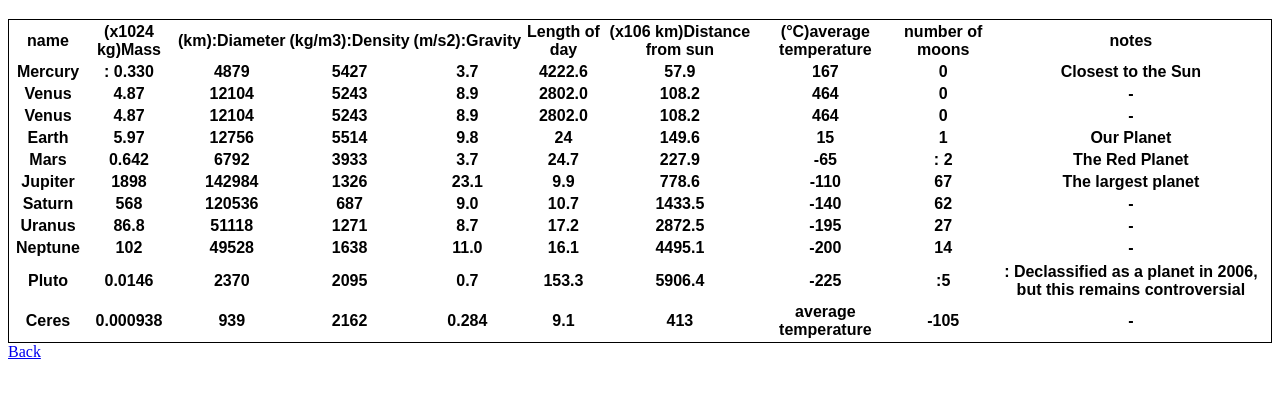
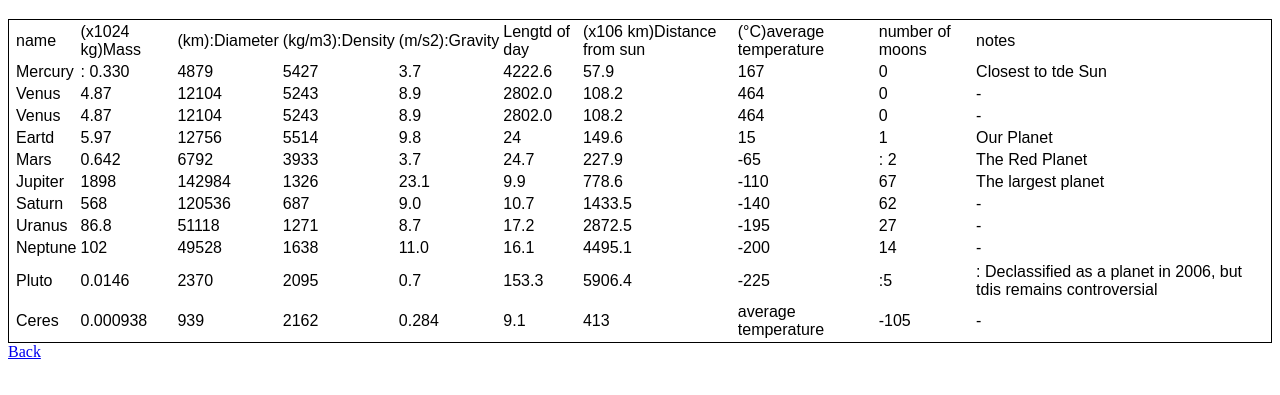
Before and after one commit to Blueracey/Blueracey.github.io, a plain HTML site: page Starsystem.HTML in a window 1280 px wide. Shown: the part 61-456 px from the top of the page. Drawn offline with Linux system fonts and the light colour scheme.

Commit message:
Update Starsystem.HTML

```diff
--- a/Starsystem.HTML
+++ b/Starsystem.HTML
@@ -20,173 +20,173 @@
 
 
 	<TH>
-		<th>name</th>
-		<th>(x1024 kg)Mass</th>
-		<th> (km):Diameter</th>
-		<th>(kg/m3):Density</th>
-		<th>(m/s2):Gravity</th>
-		<th>Length of day</th>
-		<th>(x106 km)Distance from sun</th>
-		<th>(°C)average temperature</th>
-		<th>number of moons</th>
-		<th>notes</th>
+		<td>name</td>
+		<td>(x1024 kg)Mass</td>
+		<td> (km):Diameter</td>
+		<td>(kg/m3):Density</td>
+		<td>(m/s2):Gravity</td>
+		<td>Lengtd of day</td>
+		<td>(x106 km)Distance from sun</td>
+		<td>(°C)average temperature</td>
+		<td>number of moons</td>
+		<td>notes</td>
 	</TH>
 </thead>
 <tbody>
 <tr>
 	<TD>
-		<th>Mercury</th>
-		<th>: 0.330</th>
-		<th> 4879</th>
-		<th>  5427</th>
-		<th>  3.7</th>
-		<th> 4222.6</th>
-		<th> 57.9</th>
-		<th>167</th>
-		<th>0</th>
-		<th>Closest to the Sun</th>
+		<td>Mercury</td>
+		<td>: 0.330</td>
+		<td> 4879</td>
+		<td>  5427</td>
+		<td>  3.7</td>
+		<td> 4222.6</td>
+		<td> 57.9</td>
+		<td>167</td>
+		<td>0</td>
+		<td>Closest to tde Sun</td>
 	</TD>
 </tr>
 <tr>
 	<TD>
-		<th>Venus</th>
-		<th> 4.87</th>
-		<th> 12104</th>
-		<th> 5243</th>
-		<th> 8.9</th>
-		<th> 2802.0</th>
-		<th> 108.2</th>
-		<th> 464</th>
-		<th>0</th>
-		<th>-</th>
+		<td>Venus</td>
+		<td> 4.87</td>
+		<td> 12104</td>
+		<td> 5243</td>
+		<td> 8.9</td>
+		<td> 2802.0</td>
+		<td> 108.2</td>
+		<td> 464</td>
+		<td>0</td>
+		<td>-</td>
 	</TD>
 </tr>
 <tr>
 	<TD>
-		<th>Venus</th>
-		<th> 4.87</th>
-		<th> 12104</th>
-		<th> 5243</th>
-		<th> 8.9</th>
-		<th> 2802.0</th>
-		<th> 108.2</th>
-		<th> 464</th>
-		<th>0</th>
-		<th>-</th>
+		<td>Venus</td>
+		<td> 4.87</td>
+		<td> 12104</td>
+		<td> 5243</td>
+		<td> 8.9</td>
+		<td> 2802.0</td>
+		<td> 108.2</td>
+		<td> 464</td>
+		<td>0</td>
+		<td>-</td>
 	</TD>
 
 </tr>
 <tr>
 	<TD>
-		<th>Earth</th>
-		<th> 5.97</th>
-		<th> 12756</th>
-		<th> 5514</th>
-		<th> 9.8</th>
-		<th>24</th>
-		<th>149.6</th>
-		<th>15</th>
-		<th>1</th>
-		<th>Our Planet</th>
+		<td>Eartd</td>
+		<td> 5.97</td>
+		<td> 12756</td>
+		<td> 5514</td>
+		<td> 9.8</td>
+		<td>24</td>
+		<td>149.6</td>
+		<td>15</td>
+		<td>1</td>
+		<td>Our Planet</td>
 	</TD>
 </tr>
 <tr>
 
 	<TD>
-		<th>Mars</th>
-		<th> 0.642</th>
-		<th> 6792</th>
-		<th> 3933</th>
-		<th> 3.7</th>
-		<th>24.7</th>
-		<th> 227.9</th>
-		<th> -65</th>
-		<th>: 2</th>
-		<th>The Red Planet</th>
+		<td>Mars</td>
+		<td> 0.642</td>
+		<td> 6792</td>
+		<td> 3933</td>
+		<td> 3.7</td>
+		<td>24.7</td>
+		<td> 227.9</td>
+		<td> -65</td>
+		<td>: 2</td>
+		<td>The Red Planet</td>
 	</TD>
 </tr>
 <tr>
 	<TD>
-		<th>Jupiter</th>
-		<th> 1898</th>
-		<th> 142984</th>
-		<th> 1326</th>
-		<th> 23.1</th>
-		<th> 9.9</th>
-		<th> 778.6</th>
-		<th> -110</th>
-		<th>67</th>
-		<th>The largest planet</th>
+		<td>Jupiter</td>
+		<td> 1898</td>
+		<td> 142984</td>
+		<td> 1326</td>
+		<td> 23.1</td>
+		<td> 9.9</td>
+		<td> 778.6</td>
+		<td> -110</td>
+		<td>67</td>
+		<td>The largest planet</td>
 	</TD>
 </tr>
 <tr>
 	<TD>
-		<th>Saturn</th>
-		<th> 568</th>
-		<th> 120536</th>
-		<th> 687</th>
-		<th> 9.0</th>
-		<th> 10.7</th>
-		<th> 1433.5</th>
-		<th> -140</th>
-		<th>62</th>
-		<th>-</th>
+		<td>Saturn</td>
+		<td> 568</td>
+		<td> 120536</td>
+		<td> 687</td>
+		<td> 9.0</td>
+		<td> 10.7</td>
+		<td> 1433.5</td>
+		<td> -140</td>
+		<td>62</td>
+		<td>-</td>
 	</TD>
 </tr>
 <tr>
 	<TD>
-		<th>Uranus</th>
-		<th> 86.8</th>
-		<th> 51118</th>
-		<th> 1271</th>
-		<th> 8.7</th>
-		<th> 17.2</th>
-		<th> 2872.5</th>
-		<th> -195</th>
-		<th>27</th>
-		<th>-</th>
+		<td>Uranus</td>
+		<td> 86.8</td>
+		<td> 51118</td>
+		<td> 1271</td>
+		<td> 8.7</td>
+		<td> 17.2</td>
+		<td> 2872.5</td>
+		<td> -195</td>
+		<td>27</td>
+		<td>-</td>
 	</TD>
 </tr>
 <tr>
 	<TD>
-		<th>Neptune</th>
-		<th> 102</th>
-		<th> 49528</th>
-		<th> 1638</th>
-		<th> 11.0</th>
-		<th> 16.1</th>
-		<th> 4495.1</th>
-		<th> -200</th>
-		<th> 14</th>
-		<th>-</th>
+		<td>Neptune</td>
+		<td> 102</td>
+		<td> 49528</td>
+		<td> 1638</td>
+		<td> 11.0</td>
+		<td> 16.1</td>
+		<td> 4495.1</td>
+		<td> -200</td>
+		<td> 14</td>
+		<td>-</td>
 	</TD>
 <tr>
 <tr>
 <TD>
-		<th>Pluto</th>
-		<th>  0.0146</th>
-		<th> 2370</th>
-		<th> 2095</th>
-		<th> 0.7</th>
-		<th> 153.3</th>
-		<th> 5906.4</th>
-		<th> -225</th>
-		<th>:5</th>
-		<th>: Declassified as a planet in 2006, but this remains controversial</th>
+		<td>Pluto</td>
+		<td>  0.0146</td>
+		<td> 2370</td>
+		<td> 2095</td>
+		<td> 0.7</td>
+		<td> 153.3</td>
+		<td> 5906.4</td>
+		<td> -225</td>
+		<td>:5</td>
+		<td>: Declassified as a planet in 2006, but tdis remains controversial</td>
 	</TD>
 </tr>
 <tr>
 	<TD>
-		<th>Ceres</th>
-		<th> 0.000938</th>
-		<th> 939</th>
-		<th> 2162</th>
-		<th> 0.284</th>
-		<th> 9.1</th>
-		<th> 413</th>
-		<th>average temperature</th>
-		<th> -105</th>
-		<th>-</th>
+		<td>Ceres</td>
+		<td> 0.000938</td>
+		<td> 939</td>
+		<td> 2162</td>
+		<td> 0.284</td>
+		<td> 9.1</td>
+		<td> 413</td>
+		<td>average temperature</td>
+		<td> -105</td>
+		<td>-</td>
 	</TD>
 </tr>
 
```
